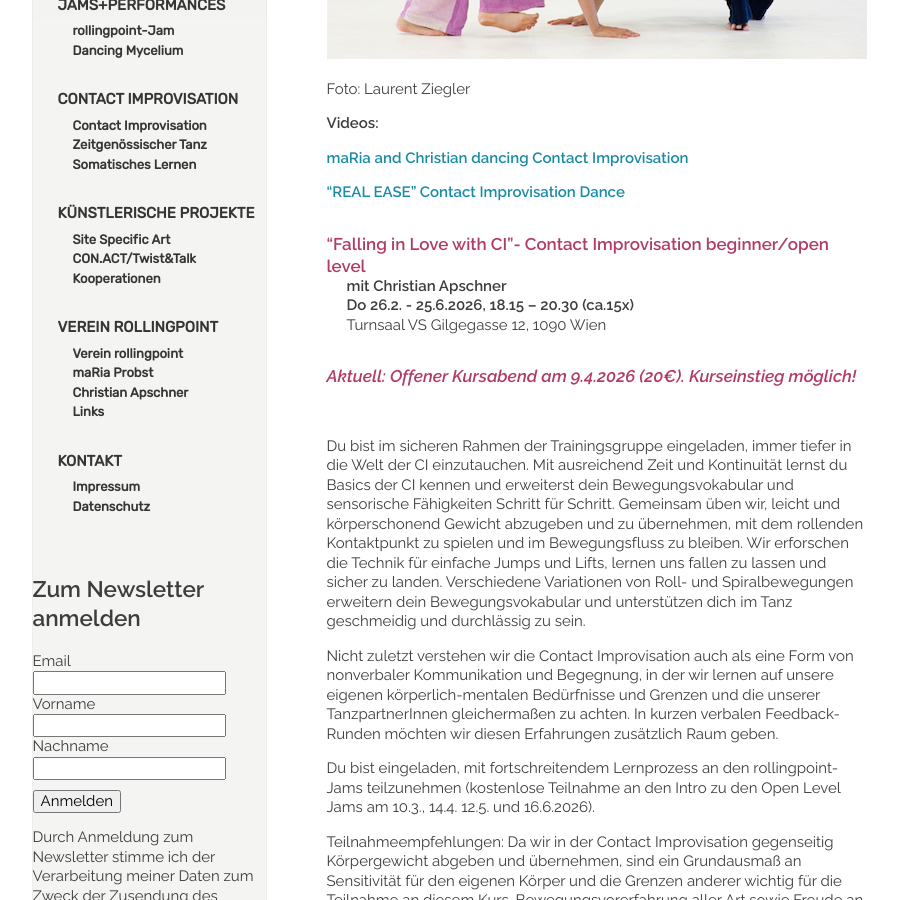
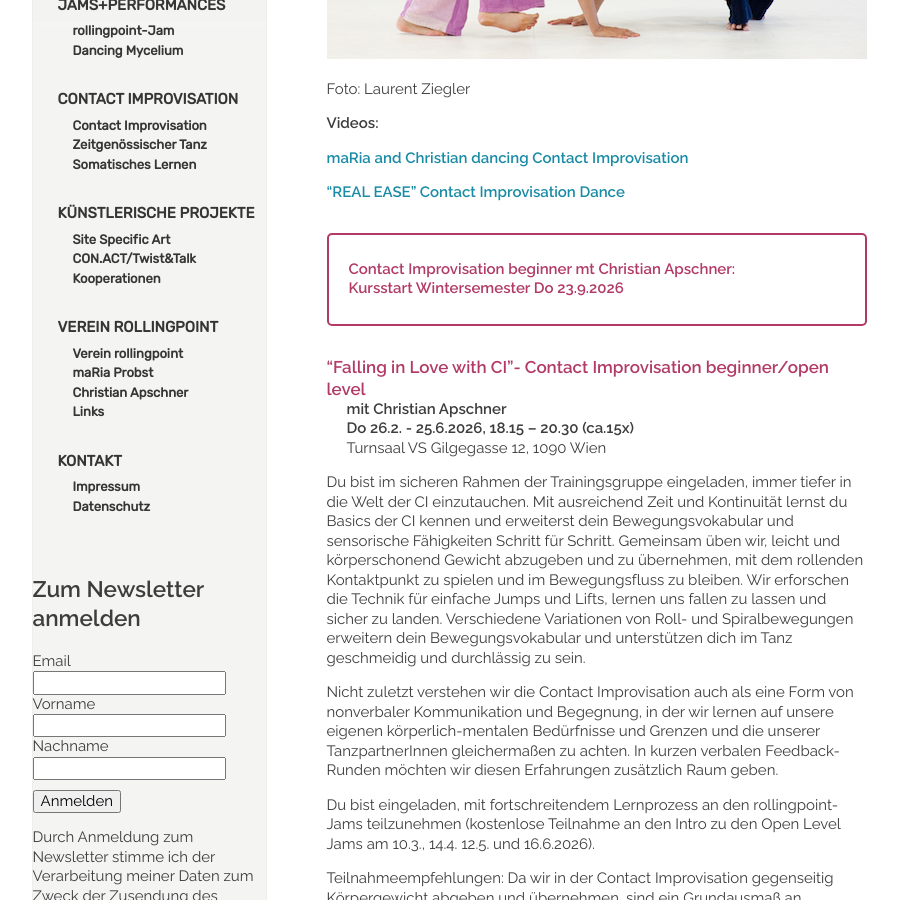
Before and after one commit to manulari/rollingpointat, a Jekyll site: the page built from _pages_de/contactbeg.md, in a window 1280 px wide and 900 px high, scrolled down 441 px. Shown: the whole window, without its empty margins (152-1050 px from the left). Built offline with Jekyll 4.4.1, drawn with Linux system fonts in a browser that asks for light colours; comment, search, counter and statistics services are not loaded.

Commit message:
Update page (de) “contactbeg”

````diff
--- a/_pages_de/contactbeg.md
+++ b/_pages_de/contactbeg.md
@@ -13,19 +13,14 @@ Foto: Laurent Ziegler
 
 **["REAL EASE" Contact Improvisation Dance](https://www.youtube.com/watch?v=Hm2UlFli3fQ&list=RDHm2UlFli3fQ&start_radio=1)**
 
+> **Contact  Improvisation beginner mt Christian Apschner:**\
+> **Kursstart Wintersemester Do 23.9.2026**
+
 #### "Falling in Love with CI"- Contact Improvisation beginner/open level
 
 **mit Christian Apschner**\
 **Do 26.2. - 25.6.2026, 18.15 – 20.30 (ca.15x)**\
 Turnsaal VS Gilgegasse 12, 1090 Wien
-
-#### ***Aktuell: Offener Kursabend am 9.4.2026 (20€). Kurseinstieg möglich!***
-
-
-
-```
-
-```
 
 Du bist im sicheren Rahmen der Trainingsgruppe eingeladen, immer tiefer in die Welt der CI einzutauchen. Mit ausreichend Zeit und Kontinuität lernst du Basics der CI kennen und erweiterst dein Bewegungsvokabular und sensorische Fähigkeiten Schritt für Schritt. Gemeinsam üben wir, leicht und körperschonend Gewicht abzugeben und zu übernehmen, mit dem rollenden Kontaktpunkt zu spielen und im Bewegungsfluss zu bleiben. Wir erforschen die Technik für einfache Jumps und Lifts, lernen uns fallen zu lassen und sicher zu landen. Verschiedene Variationen von Roll- und Spiralbewegungen erweitern dein Bewegungsvokabular und unterstützen dich im Tanz geschmeidig und durchlässig zu sein.
 
````
